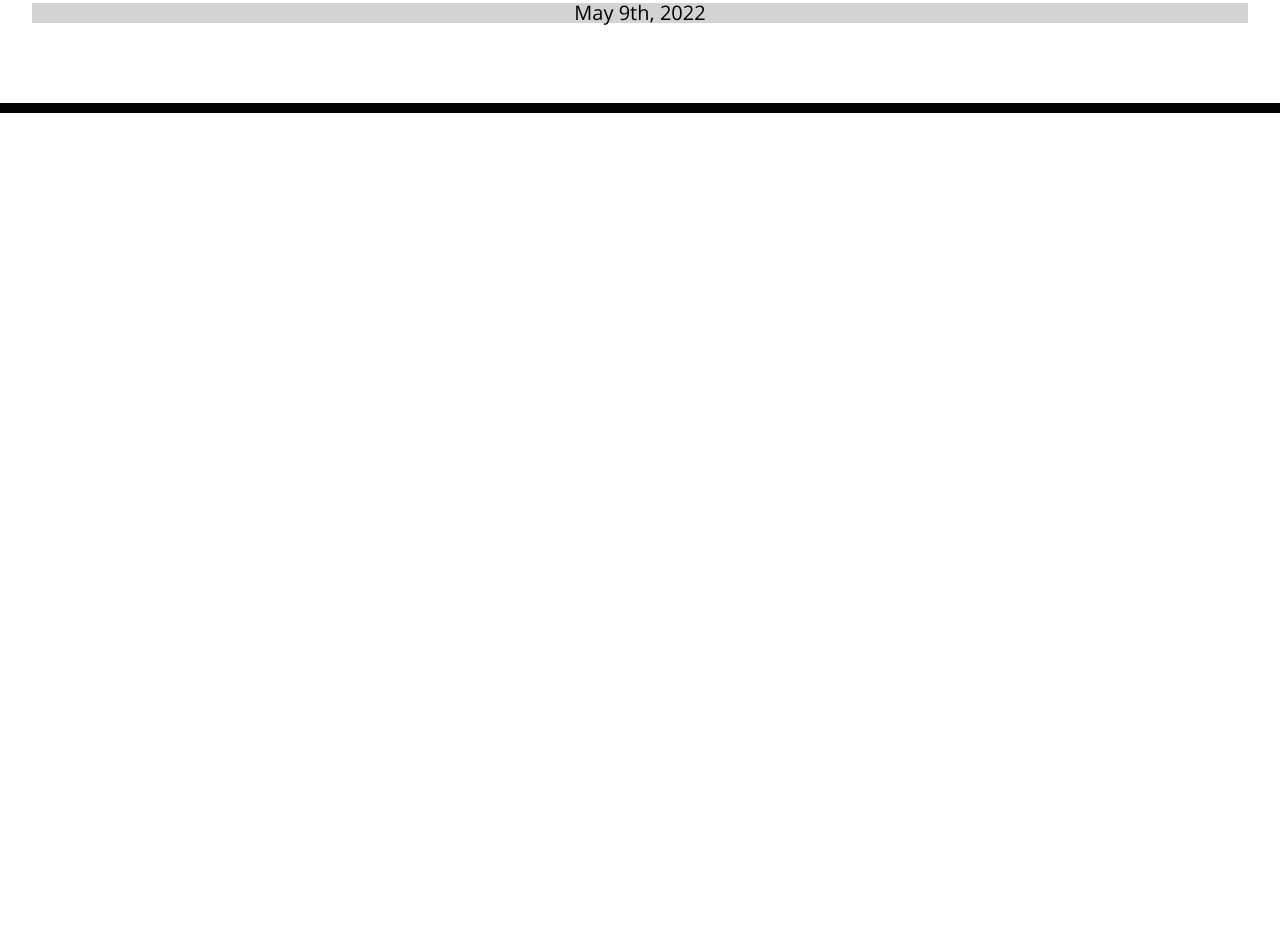
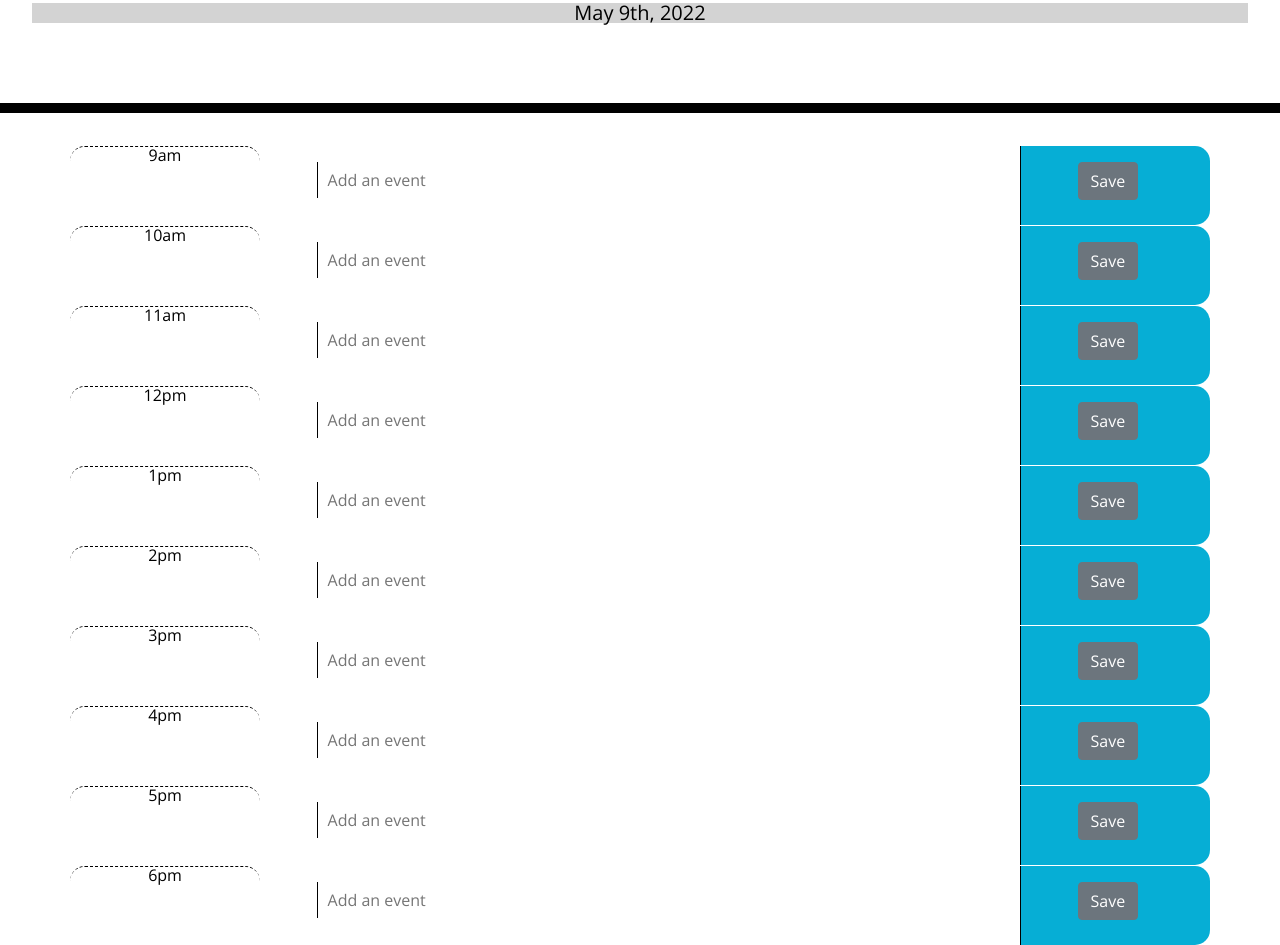
Before and after one commit to sbasandrai/week5-homework, a plain HTML site: page 02-Homework/Develop/index.html in a window 1280 px wide. Shown: the part 191-1136 px from the top of the page. Before the commit the page ends 800 px from the top, so only its background shows below. Drawn offline with nearby package versions, Linux system fonts and the light colour scheme.

Commit message:
timeblocks added

```diff
--- a/02-Homework/Develop/index.html
+++ b/02-Homework/Develop/index.html
@@ -38,8 +38,159 @@
       <p id="currentDay" class="lead"></p>
     </header>
     <div class="container">
-      <!-- Timeblocks go here -->
+      <!-- Timeblocks for each time between 9am-6pm -->
 
+      <div class="row">
+        <div class="col-2 time-block hour" id="9">9am</div>
+        <div class="col-8 time-slot">
+          <textarea
+            id="nineAm"
+            placeholder="Add an event"
+            class="calendar-item"
+            rows="1"
+            cols="30"
+          ></textarea>
+        </div>
+        <div class="col-2 saveBtn">
+          <button id="9am" class="btn btn-secondary">Save</button>
+        </div>
+      </div>
+      <div class="row">
+        <div class="col-2 time-block hour" id="10">10am</div>
+        <div class="col-8 time-slot">
+          <textarea
+            id="tenAm"
+            placeholder="Add an event"
+            class="calendar-item"
+            rows="1"
+            cols="30"
+          ></textarea>
+        </div>
+        <div class="col-2 saveBtn">
+          <button id="10am" class="btn btn-secondary">Save</button>
+        </div>
+      </div>
+      <div class="row">
+        <div class="col-2 time-block hour" id="11">11am</div>
+        <div class="col-8 time-slot">
+          <textarea
+            id="elevenAm"
+            placeholder="Add an event"
+            class="calendar-item"
+            rows="1"
+            cols="30"
+          ></textarea>
+        </div>
+        <div class="col-2 saveBtn">
+          <button id="11am" class="btn btn-secondary">Save</button>
+        </div>
+      </div>
+      <div class="row">
+        <div class="col-2 time-block hour" id="12">12pm</div>
+        <div class="col-8 time-slot">
+          <textarea
+            id="twelvePm"
+            placeholder="Add an event"
+            class="calendar-item"
+            rows="1"
+            cols="30"
+          ></textarea>
+        </div>
+        <div class="col-2 saveBtn">
+          <button id="12pm" class="btn btn-secondary">Save</button>
+        </div>
+      </div>
+      <div class="row">
+        <div class="col-2 time-block hour" id="13">1pm</div>
+        <div class="col-8 time-slot">
+          <textarea
+            id="onePm"
+            placeholder="Add an event"
+            class="calendar-item"
+            rows="1"
+            cols="30"
+          ></textarea>
+        </div>
+        <div class="col-2 saveBtn">
+          <button id="1pm" class="btn btn-secondary">Save</button>
+        </div>
+      </div>
+      <div class="row">
+        <div class="col-2 time-block hour" id="14">2pm</div>
+        <div class="col-8 time-slot">
+          <textarea
+            id="twoPm"
+            placeholder="Add an event"
+            class="calendar-item"
+            rows="1"
+            cols="30"
+          ></textarea>
+        </div>
+        <div class="col-2 saveBtn">
+          <button id="2pm" class="btn btn-secondary">Save</button>
+        </div>
+      </div>
+      <div class="row">
+        <div class="col-2 time-block hour" id="15">3pm</div>
+        <div class="col-8 time-slot">
+          <textarea
+            id="threePm"
+            placeholder="Add an event"
+            class="calendar-item"
+            rows="1"
+            cols="30"
+          ></textarea>
+        </div>
+        <div class="col-2 saveBtn">
+          <button id="3pm" class="btn btn-secondary">Save</button>
+        </div>
+      </div>
+      <div class="row">
+        <div class="col-2 time-block hour" id="16">4pm</div>
+        <div class="col-8 time-slot">
+          <textarea
+            id="fourPm"
+            placeholder="Add an event"
+            class="calendar-item"
+            rows="1"
+            cols="30"
+          ></textarea>
+        </div>
+        <div class="col-2 saveBtn">
+          <button id="4pm" class="btn btn-secondary">Save</button>
+        </div>
+      </div>
+      <div class="row">
+        <div class="col-2 time-block hour" id="17">5pm</div>
+        <div class="col-8 time-slot">
+          <textarea
+            id="fivePm"
+            placeholder="Add an event"
+            class="calendar-item"
+            rows="1"
+            cols="30"
+          ></textarea>
+        </div>
+        <div class="col-2 saveBtn">
+          <button id="5pm" class="btn btn-secondary">Save</button>
+        </div>
+      </div>
+      <div class="row">
+        <div class="col-2 time-block hour" id="18">6pm</div>
+        <div class="col-8 time-slot">
+          <textarea
+            id="fivePm"
+            placeholder="Add an event"
+            class="calendar-item"
+            rows="1"
+            cols="30"
+          ></textarea>
+        </div>
+        <div class="col-2 saveBtn">
+          <button id="5pm" class="btn btn-secondary">Save</button>
+        </div>
+      </div>
+    </div>
 
     <script src="https://cdnjs.cloudflare.com/ajax/libs/jquery/3.2.1/jquery.min.js"></script>
     <script src="https://cdnjs.cloudflare.com/ajax/libs/moment.js/2.24.0/moment.min.js"></script>
```
